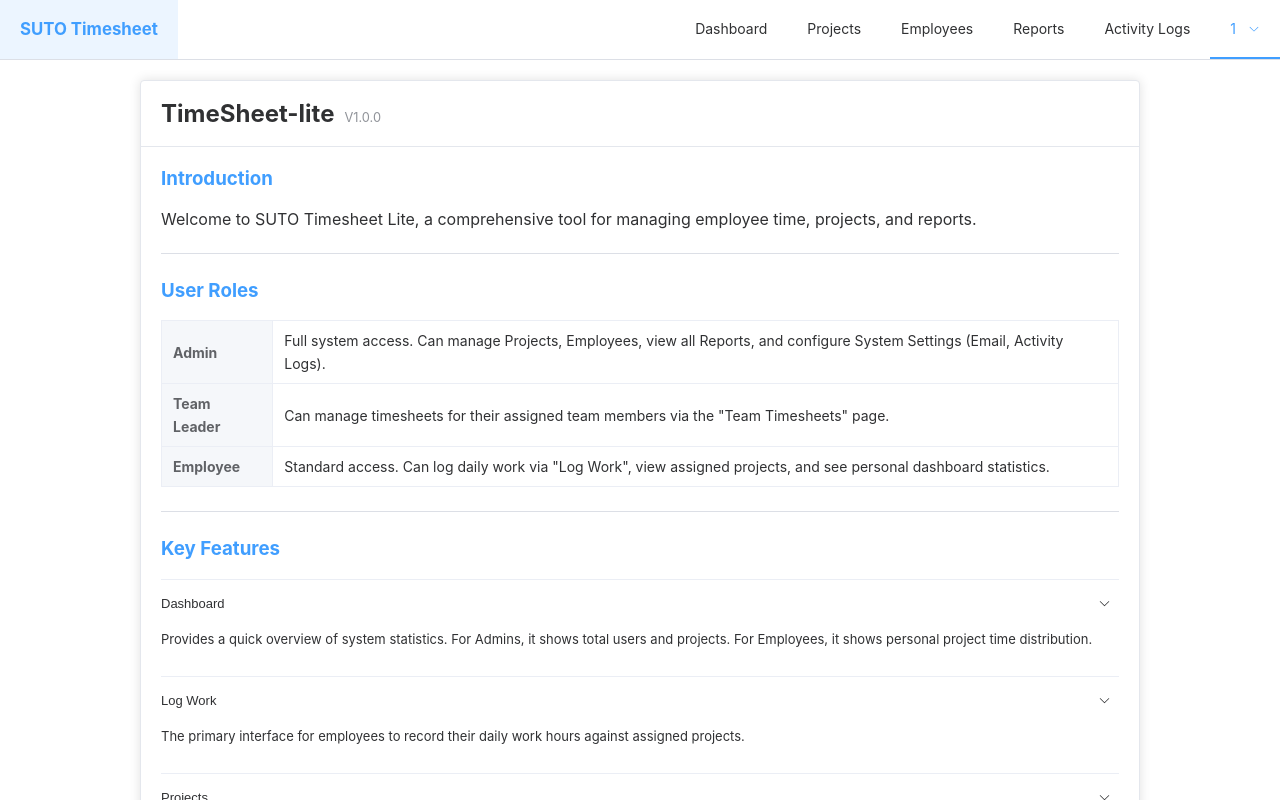
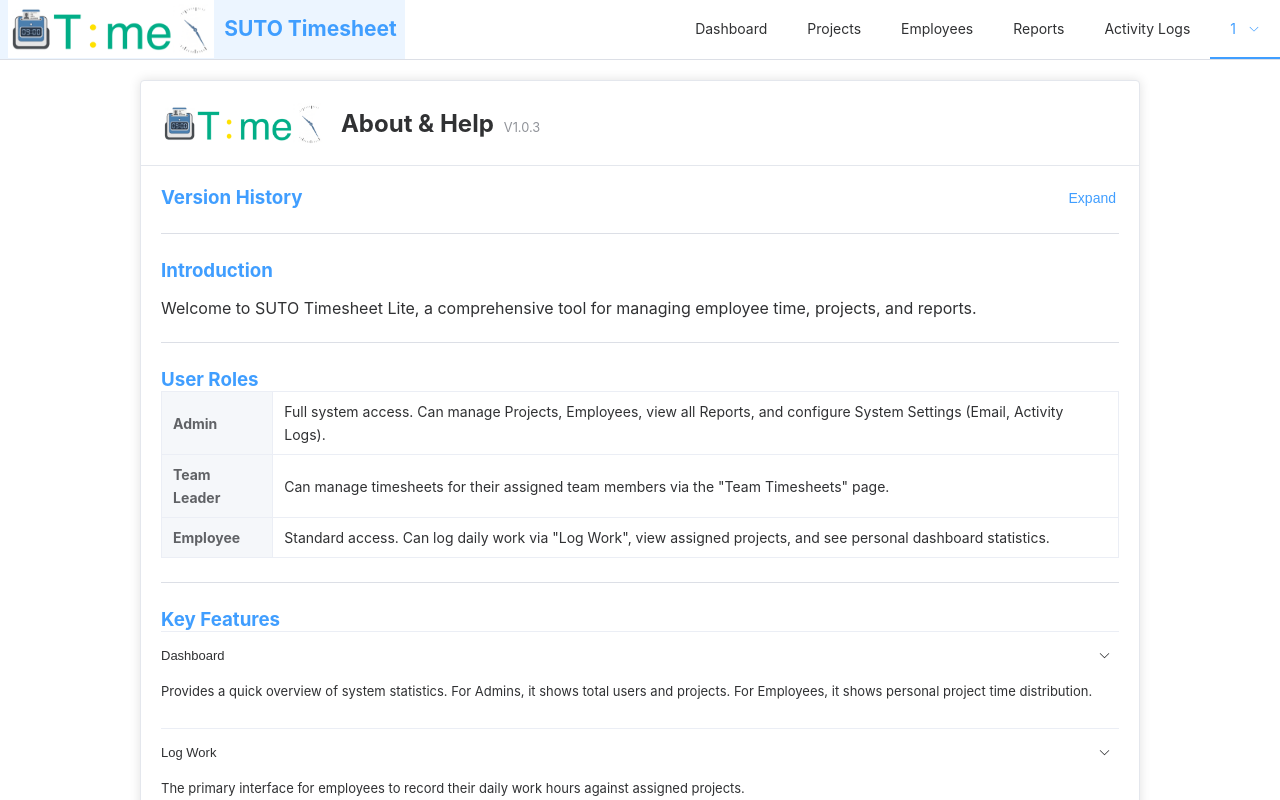
Before and after one commit to afeifly/timesheet-lite, a Vue app in the folder frontend/: page /help in a window 1280 px wide. Shown: the top 800 px of the page. Built offline with nearby package versions, Linux system fonts and the light colour scheme; sample sign-in values are in the browser's storage.

Commit message:
logo and history added

```diff
--- a/frontend/index.html
+++ b/frontend/index.html
@@ -2,9 +2,9 @@
 <html lang="en">
   <head>
     <meta charset="UTF-8" />
-    <link rel="icon" href="/favicon.ico" />
+    <link rel="icon" type="image/png" href="/favicon.png" />
     <meta name="viewport" content="width=device-width, initial-scale=1.0" />
-    <title>Timesheet System</title>
+    <title>SUTO Timesheet</title>
   </head>
   <body>
     <div id="app"></div>
--- a/frontend/package.json
+++ b/frontend/package.json
@@ -1,6 +1,6 @@
 {
   "name": "frontend",
-  "version": "0.0.0",
+  "version": "1.0.3",
   "private": true,
   "scripts": {
     "dev": "vite",
--- a/frontend/src/components/NavBar.vue
+++ b/frontend/src/components/NavBar.vue
@@ -6,8 +6,11 @@
     :ellipsis="false"
     router
   >
-    <el-menu-item index="/">
-      <span class="logo">SUTO Timesheet</span>
+    <el-menu-item index="/" class="logo-item">
+      <div class="logo-container">
+        <img src="../assets/logo.png" alt="Logo" class="navbar-logo" />
+        <span class="logo">SUTO Timesheet</span>
+      </div>
     </el-menu-item>
 
     <div class="flex-grow" />
@@ -46,7 +49,7 @@
 
     <el-sub-menu index="user" v-if="authStore.user">
       <template #title>{{ authStore.user.username }}</template>
-      <el-menu-item index="/help">Help</el-menu-item>
+      <el-menu-item index="/help">About & Help</el-menu-item>
       <el-menu-item @click="showPasswordDialog = true">Change Password</el-menu-item>
       <template v-if="authStore.isAdmin">
         <el-menu-item index="/email-settings">Email Settings</el-menu-item>
@@ -167,10 +170,28 @@ onUnmounted(() => {
 .flex-grow {
   flex-grow: 1;
 }
+.logo-container {
+  display: flex;
+  align-items: center;
+  gap: 10px;
+}
+.navbar-logo {
+  height: 60px;
+  width: auto;
+  object-fit: contain;
+  transition: transform 0.3s ease;
+}
+.navbar-logo:hover {
+  transform: scale(1.05);
+}
 .logo {
   font-weight: bold;
-  font-size: 1.2em;
+  font-size: 1.5em;
   color: #409EFF;
+  white-space: nowrap;
+}
+:deep(.el-menu-item.logo-item) {
+  padding: 0 8px !important;
 }
 .alarm-icon {
   color: #F56C6C;
--- a/frontend/src/views/Help.vue
+++ b/frontend/src/views/Help.vue
@@ -4,13 +4,73 @@
       <template #header>
         <div class="card-header">
           <div class="header-content">
-            <h2>TimeSheet-lite</h2>
-            <span class="version">V1.0.0</span>
+            <img src="../assets/logo.png" alt="Logo" class="help-logo" />
+            <div class="title-info">
+              <h2>About & Help</h2>
+              <span class="version">V1.0.3</span>
+            </div>
           </div>
         </div>
       </template>
 
       <div class="help-content">
+        <section class="version-history">
+          <div class="section-header">
+            <h3>Version History</h3>
+            <el-button link type="primary" @click="showHistory = !showHistory">
+              {{ showHistory ? 'Collapse' : 'Expand' }}
+            </el-button>
+          </div>
+          <el-collapse-transition>
+            <el-timeline v-show="showHistory">
+            <el-timeline-item timestamp="2026-05" placement="top" type="primary">
+              <el-card>
+                <h4>V1.0.3 - Feature Expansion</h4>
+                <ul>
+                  <li>Added monthly statistics toggle to Log Stats dialog</li>
+                  <li>Enhanced project logs to show per-employee details</li>
+                </ul>
+              </el-card>
+            </el-timeline-item>
+            <el-timeline-item timestamp="2026-04" placement="top">
+              <el-card>
+                <h4>V1.0.2 - Stability & UI Polish</h4>
+                <ul>
+                  <li>Fixed approval stamp display issues</li>
+                  <li>Resolved unapprove function bugs</li>
+                  <li>General UI improvements and date format standardization</li>
+                </ul>
+              </el-card>
+            </el-timeline-item>
+            <el-timeline-item timestamp="2026-04" placement="top">
+              <el-card>
+                <h4>V1.0.1 - Functional Enhancements</h4>
+                <ul>
+                  <li>Implemented batch update for timesheets</li>
+                  <li>Enhanced team leader permissions for employee management</li>
+                  <li>Improved activity feed user identification</li>
+                  <li>Performance optimizations and system stability fixes</li>
+                </ul>
+              </el-card>
+            </el-timeline-item>
+            <el-timeline-item timestamp="2026-03" placement="top">
+              <el-card>
+                <h4>V1.0.0 - Initial Release</h4>
+                <ul>
+                  <li>Core timesheet logging system</li>
+                  <li>Project and employee management</li>
+                  <li>Email notification system</li>
+                  <li>Database backup and recovery manager</li>
+                  <li>Workday and cost center configuration</li>
+                </ul>
+              </el-card>
+            </el-timeline-item>
+          </el-timeline>
+        </el-collapse-transition>
+        </section>
+
+        <el-divider />
+
         <section>
           <h3>Introduction</h3>
           <p>Welcome to SUTO Timesheet Lite, a comprehensive tool for managing employee time, projects, and reports.</p>
@@ -92,6 +152,7 @@
 import { ref } from 'vue'
 
 const activeNames = ref(['1', '2', '3', '4', '5'])
+const showHistory = ref(false)
 </script>
 
 <style scoped>
@@ -105,6 +166,15 @@ const activeNames = ref(['1', '2', '3', '4', '5'])
 }
 .header-content {
   display: flex;
+  align-items: center;
+  gap: 15px;
+}
+.help-logo {
+  height: 48px;
+  width: auto;
+}
+.title-info {
+  display: flex;
   align-items: baseline;
   gap: 10px;
 }
@@ -116,8 +186,14 @@ const activeNames = ref(['1', '2', '3', '4', '5'])
   color: #909399;
 }
 .help-content h3 {
-  margin-top: 0;
+  margin: 0;
   color: #409EFF;
+}
+.section-header {
+  display: flex;
+  justify-content: space-between;
+  align-items: center;
+  margin-bottom: 10px;
 }
 section {
   margin-bottom: 20px;
@@ -132,4 +208,17 @@ section {
   max-width: 100%;
   height: auto;
 }
+.version-history ul {
+  margin: 10px 0 0 0;
+  padding-left: 20px;
+  color: #606266;
+  font-size: 0.95em;
+}
+.version-history li {
+  margin-bottom: 5px;
+}
+.version-history h4 {
+  margin: 0;
+  color: #303133;
+}
 </style>
--- a/frontend/src/views/Login.vue
+++ b/frontend/src/views/Login.vue
@@ -1,7 +1,10 @@
 <template>
   <div class="login-container">
     <el-card class="login-card">
-      <h2>SUTO Timesheet System</h2>
+      <div class="login-header">
+        <img src="../assets/logo.png" alt="Logo" class="login-logo" />
+        <h2>SUTO Timesheet System</h2>
+      </div>
       <el-form :model="form" label-width="80px" @keyup.enter="handleLogin">
         <el-form-item label="Username">
           <el-input v-model="form.username" />
@@ -58,4 +61,17 @@ const handleLogin = async () => {
 .login-card {
   width: 400px;
 }
+.login-header {
+  text-align: center;
+  margin-bottom: 30px;
+}
+.login-logo {
+  height: 80px;
+  width: auto;
+  margin-bottom: 10px;
+}
+.login-header h2 {
+  margin: 0;
+  color: #409EFF;
+}
 </style>
```
Also changed, not shown: frontend/public/favicon.png (added), frontend/src/assets/logo.png (added).
